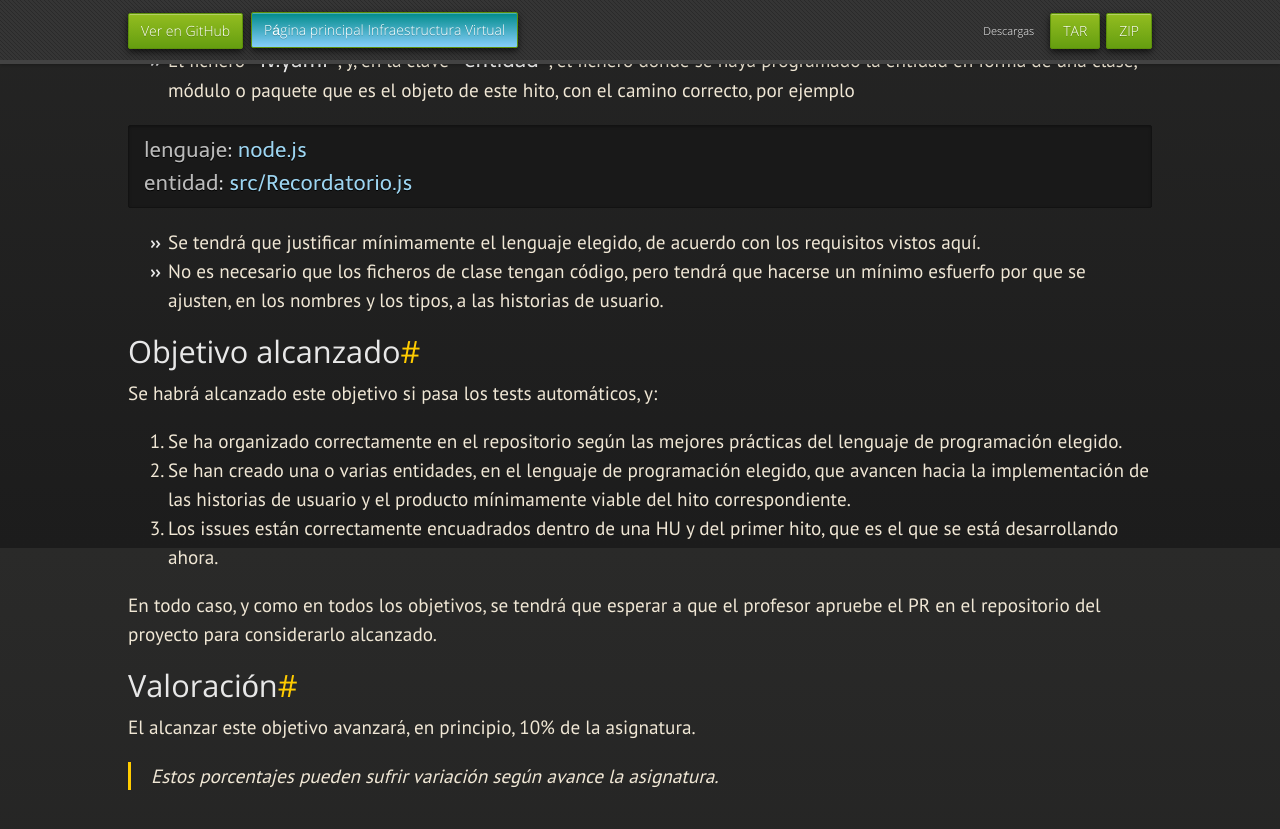
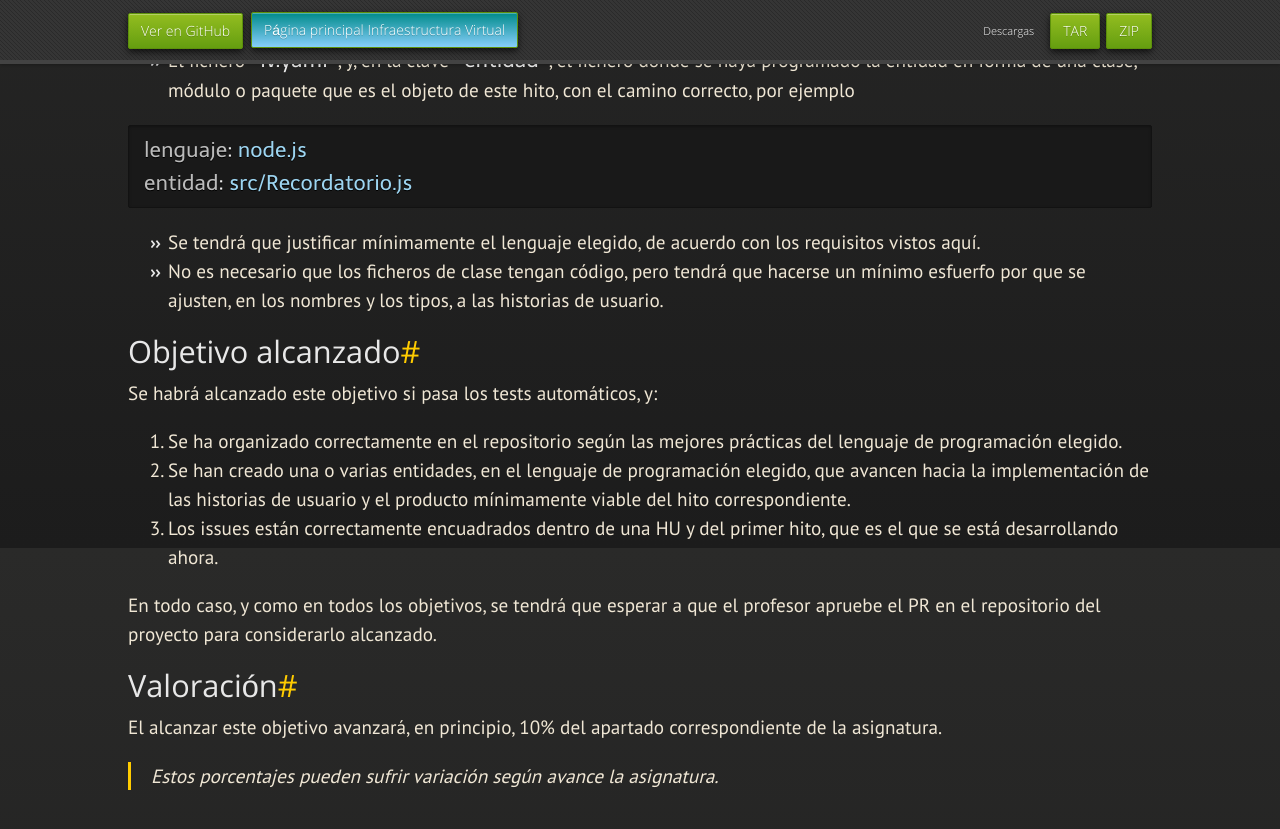
Before and after one commit to JJ/IV, a Jekyll site: the page built from documentos/proyecto/2.Entidad.md, in a window 1280 px wide and 900 px high, scrolled down 3052 px. Shown: the top 829 px of the window. Built offline with Jekyll 4.4.1, drawn with Linux system fonts in a browser that asks for light colours; nearby versions of some CDN libraries; some web fonts are replaced; our own code applies the rules of GitHub Pages for plain Markdown files.

Commit message:
Sync documentos/proyecto/2.Entidad.md de master a gh-pages

```diff
--- a/documentos/proyecto/2.Entidad.md
+++ b/documentos/proyecto/2.Entidad.md
@@ -192,6 +192,7 @@ considerarlo alcanzado.
 
 ## Valoración
 
-El alcanzar este objetivo avanzará, en principio, 10% de la asignatura.
+El alcanzar este objetivo avanzará, en principio, 10% del apartado
+correspondiente de la asignatura.
 
 > Estos porcentajes pueden sufrir variación según avance la asignatura.
```
